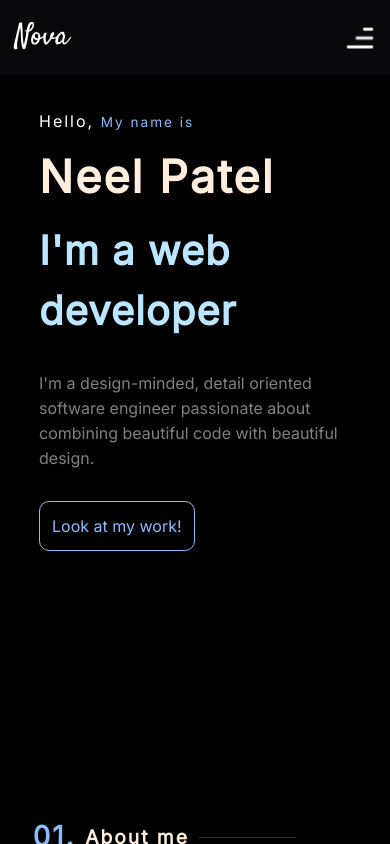
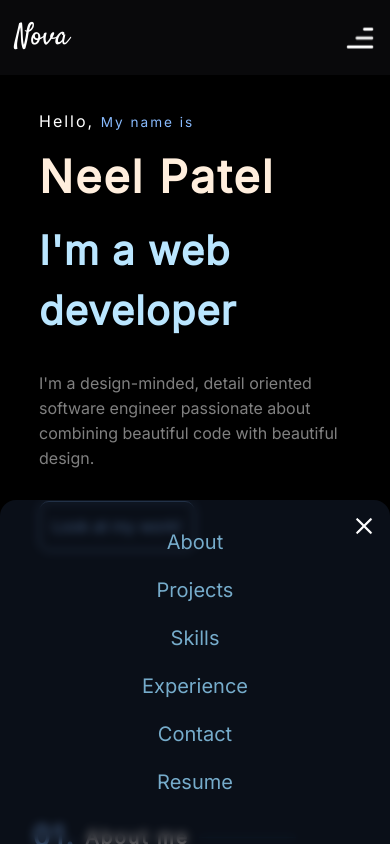
Before and after one commit to Neel2107/portfolio, a React (Vite) app: page / in a window 390 px wide. Both pictures are taken after a click on the button 360 px from the left and 37 px from the top of the page. Shown: the top 844 px of the page. Built offline with nearby package versions, Linux system fonts and the light colour scheme.

Commit message:
feat: bottom modal for navigation in mobile

```diff
--- a/src/App.jsx
+++ b/src/App.jsx
@@ -1,4 +1,4 @@
-import React, { useEffect, useRef } from "react";
+import React, { useEffect, useRef, useState } from "react";
 import AboutMeSection from "./components/AboutMeSection/AboutMeSection";
 import MainContainer from "./components/MainContainer/MainContainer";
 import Navbar from "./components/Navbar/Navbar";
@@ -8,10 +8,13 @@ import EducationSection from "./components/EducationSection/EducationSection";
 import ContactSection from "./components/ContactSection/ContactSection";
 import ProjectContainer from "./components/ProjectContainer/ProjectContainer";
 import "./index.scss";
+import Sidebar from "./components/SidebarSection/Sidebar";
 
 function App() {
   const blobRef = useRef(null);
 
+
+  const [isSidebarOpen, setIsSidebarOpen] = useState(false)
   useEffect(() => {
     const blob = blobRef.current;
     setTimeout(() => {}, 2000);
@@ -30,8 +33,13 @@ function App() {
     };
   }, []);
 
+
+  const handleSidbar = () =>{
+    setIsSidebarOpen(!isSidebarOpen)
+  }
   return (
     <div className="App">
+      <Sidebar isSidebarOpen={isSidebarOpen} handleSidbar={handleSidbar}/>
       <div className="leftLinks animate__animated animate__fadeIn animate__delay-2s">
         <a className="leftLinksIcons" href="https://github.com/Neel2107">
           <svg
@@ -146,7 +154,7 @@ function App() {
         <div className="verticalLink"></div>
       </div>
       <div className="firstBlur" id="blur">
-        <Navbar />
+        <Navbar handleSidbar={handleSidbar} />
       </div>
       <div id="blob" ref={blobRef}></div>
       <div id="blur">
--- a/src/components/Navbar/Navbar.jsx
+++ b/src/components/Navbar/Navbar.jsx
@@ -1,7 +1,7 @@
 import React from "react";
 import "./Navbar.scss";
 
-const Navbar = () => {
+const Navbar = ({handleSidbar}) => {
 
   const handleAboutClick = () => {
     const aboutSection = document.getElementById("about");
@@ -91,7 +91,7 @@ const handleContactClick = ()=>{
 
         </ul>
       </div>
-      <button className="toggleBtn animate__animated animate__backInDown">
+      <button onClick={()=> handleSidbar()} className="toggleBtn animate__animated animate__backInDown">
         <img className="pyramid" src="./pyramid.png" alt="" />
       </button>
     </div>
--- /dev/null
+++ b/src/components/SidebarSection/Sidebar.jsx
@@ -0,0 +1,60 @@
+import React from "react";
+
+const Sidebar = ({ isSidebarOpen, handleSidbar }) => {
+  const sidebarData = [
+    {
+      name: "About",
+      location: "#about",
+    },
+    {
+      name: "Projects",
+      location: "#project",
+    },
+    {
+      name: "Skills",
+      location: "#skills",
+    },
+    {
+      name: "Experience",
+      location: "#education",
+    },
+    {
+      name: "Contact",
+      location: "#contact",
+    },
+    {
+      name: "Resume",
+      location:
+        "https://drive.google.com/file/d/1QzKjHsrlKisq8ITQ1Umgg9s0MjxY2Q1y/view?usp=sharin",
+    },
+  ];
+  return (
+    <div
+      className={` ${
+        isSidebarOpen ? "tw-block" : "tw-hidden"
+      } lg:tw-hidden   animate__animated animate__slideInUp tw-fixed tw-w-full tw-h-screen tw-z-[999] tw-flex tw-flex-col tw-items-center tw-justify-end`}
+    >
+      <div className="tw-flex tw-flex-col tw-items-center tw-justify-center tw-bg-[#111928]/60 tw-w-full tw-p-7 tw-backdrop-blur-[5px] tw-rounded-t-2xl tw-relative">
+        {sidebarData.map((data) => {
+          return (
+            <a
+              href={data.location}
+              className="tw-text-xl tw-mb-5 tw-text-[#76accb]"
+            >
+              {data.name}
+            </a>
+          );
+        })}
+        <div onClick={handleSidbar} className="tw-absolute tw-right-4 tw-top-4">
+          <img
+            src="/sidebar/close-icon.svg"
+            alt="close-btn"
+            className="tw-w-5 tw-h-5 tw-cursor-pointer"
+          />
+        </div>
+      </div>
+    </div>
+  );
+};
+
+export default Sidebar;
```
Also changed, not shown: public/sidebar/close-icon.svg (added).
